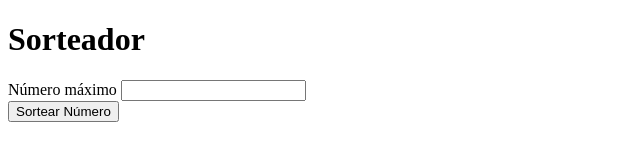
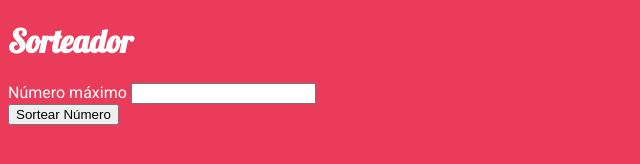
Before and after one commit to HenriqueGPinho/sorteadorJS, a website: page src/index.html in a window 1280 px wide. Shown: the whole page, without its empty margins (0-640 px from the left). Drawn offline with Linux system fonts and the light colour scheme.

Commit message:
update: applied colors and fonts

```diff
--- a/src/index.html
+++ b/src/index.html
@@ -11,6 +11,8 @@
   <link rel="preconnect" href="https://fonts.gstatic.com" crossorigin>
   <link href="https://fonts.googleapis.com/css2?family=Lobster&family=Roboto:wght@400;700&display=swap"
     rel="stylesheet">
+
+  <link rel="stylesheet" href="../dev/styles/main.css">
 </head>
 
 <body>
@@ -18,8 +20,8 @@
     <h1>Sorteador</h1>
     <form action="">
       <div>
-        <label for="numero-maximo">Número máximo</label>
-        <input type="number" id="numero-maximo">
+        <label for="max-number">Número máximo</label>
+        <input type="number" id="max-number">
       </div>
       <button type="submit">Sortear Número</button>
     </form>
--- a/src/styles/main.less
+++ b/src/styles/main.less
@@ -1,3 +1,14 @@
+@font-main: Roboto, sans-serif;
+@font-title: Lobster, cursive;
+@color-text : #fff;
+@color-bg: #eb3b5a;
+
 body {
-  background-color: #eb3b5a;
+  background-color: @color-bg;
+  color: @color-text;
+  font-family: @font-main;
 }
+
+h1 {
+  font-family: @font-title;
+}
```
Also changed, not shown: dev/styles/main.css.
